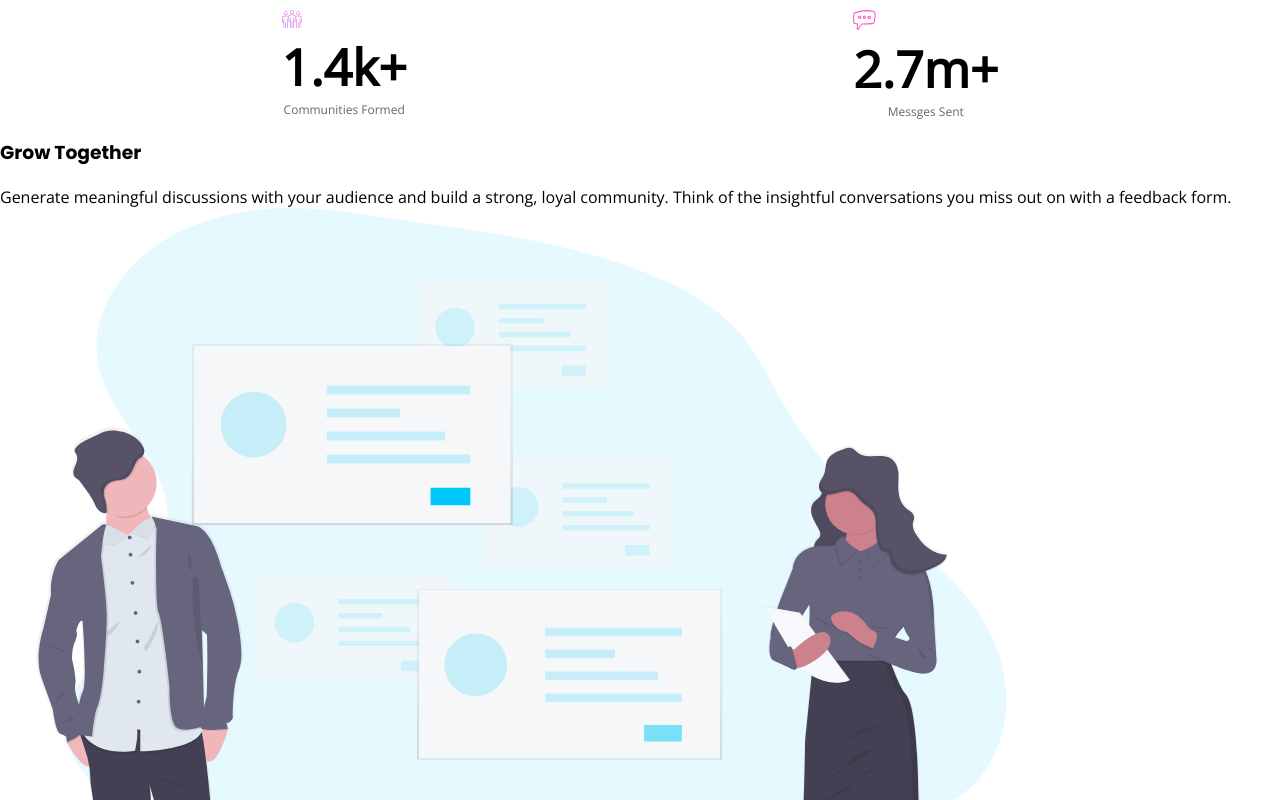
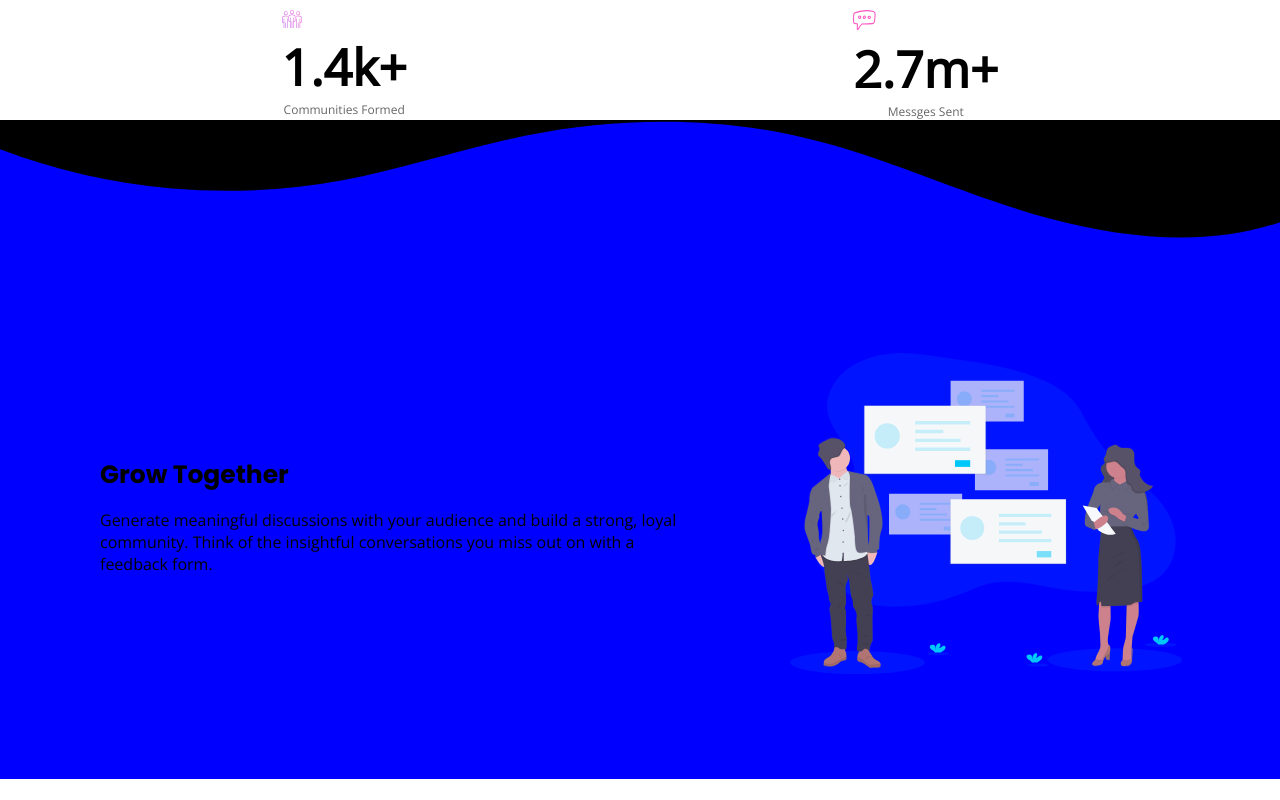
Before and after one commit to bloomdd11/huddle-landing-page-with-curved-sections-master, a plain HTML site: page index.html in a window 1280 px wide. Shown: the part 1160-1960 px from the top of the page. Drawn offline with nearby package versions, Linux system fonts and the light colour scheme.

Commit message:
huddlemain

```diff
--- a/index.html
+++ b/index.html
@@ -26,7 +26,7 @@
 
     <!--home view-->
     <section class="huddle-hv">
-        <div class="huddle-hv__greeting">
+        <div class="huddle-hv__greeting ">
             <h2>Build The Community Your Fans Will Love</h2>
             <p>Huddle re-imagines the way we build communities. You have a voice, but so does your audience. Create
                 conections with your users as you engage in genuine discussion.
@@ -52,43 +52,52 @@
 
     <!--main-->
     <main class="huddle-main">
-        <div class="huddle-main__grow">
-            <div class="huddle-main__grow_word">
-                <h3>Grow Together</h3>
-                <p>
-                    Generate meaningful discussions with your audience and build a strong, loyal community. Think of the
-                    insightful conversations you miss out on with a feedback form.
-                </p>
-            </div>
-            <div class="huddle-main__grow_img">
-                <img src="/images/illustration-grow-together.svg" alt="">
+        <div class="custom-shape-divider-top-1641724559 huddle-main-l1">
+            <svg data-name="Layer 1" xmlns="http://www.w3.org/2000/svg" viewBox="0 0 1200 120"
+                preserveAspectRatio="none">
+                <path
+                    d="M321.39,56.44c58-10.79,114.16-30.13,172-41.86,82.39-16.72,168.19-17.73,250.45-.39C823.78,31,906.67,72,985.66,92.83c70.05,18.48,146.53,26.09,214.34,3V0H0V27.35A600.21,600.21,0,0,0,321.39,56.44Z"
+                    class="shape-fill"></path>
+            </svg>
+            <div class="huddle-main__grow huddle-main-l1x0 custom-shape-divider-top-1641721504">
+                <div class="huddle-main__grow_word huddle-main-l1x1">
+                    <h3>Grow Together</h3>
+                    <p>
+                        Generate meaningful discussions with your audience and build a strong, loyal community. Think of
+                        the insightful conversations you miss out on with a feedback form.
+                    </p>
+                </div>
+                <div class="huddle-main__grow_img huddle-main-l1x2">
+                    <img src="/images/illustration-grow-together.svg" alt="">
+                </div>
             </div>
         </div>
-        <div class="huddle-main__flowing">
-            <div class="huddle-main__flowing_word">
+
+        <div class="huddle-main__flowing huddle-main-l1x0">
+            <div class="huddle-main__flowing_word huddle-main-l1x1">
                 <h3>Flowing Conversations</h3>
                 <p>
                     You wouldn't paginate a conversation in real life, so why do it online? Our threads have
                     just-in-time loading for a more natural flow.
                 </p>
             </div>
-            <div class="huddle-main__flowing_img">
+            <div class="huddle-main__flowing_img huddle-main-l1x2">
                 <img src="/images/illustration-flowing-conversation.svg" alt="">
             </div>
         </div>
-        <div class="huddle-main__users">
-            <div class="huddle-main__users_word">
+        <div class="huddle-main__users huddle-main-l1x0">
+            <div class="huddle-main__users_word huddle-main-l1x1">
                 <h3>Your Users</h3>
                 <p>
                     It takes no time at all to integrate Huddle with your app's authentication solution. This means,
                     once signed in to your app, your users can start chatting immediately.
                 </p>
-            </div>/
-            <div class="huddle-main__users_img">
+            </div>
+            <div class="huddle-main__users_img huddle-main-l1x2">
                 <img src="/images/illustration-your-users.svg" alt="">
             </div>
         </div>
-        <div class="huddle-main__ready">
+        <div class="huddle-main__ready huddle-main-l1x0">
             <h2>Ready To Build Your Community?</h2>
             <button class="getStarted_btn">Get Started For Free</button>
         </div>
--- a/stylesheet/partial/_color.scss
+++ b/stylesheet/partial/_color.scss
@@ -13,3 +13,14 @@ body {
         background-color: var($bg-main);
     }
 }
+
+//huddle-main
+.huddle-main {
+    background-color: $bg-main;
+    &-l1:nth-child(1) {
+        background-color: blue;
+    }
+    &-l1:nth-child(3) {
+        background-color: $Very-Pale-Blue;
+    }
+}
--- /dev/null
+++ b/stylesheet/partial/_huddlemain.scss
@@ -0,0 +1,36 @@
+.huddle-main {
+    //m-p-w
+    width: 100%;
+    //d
+    display: flex;
+    flex-direction: column;
+    justify-content: center;
+    align-items: center;
+    &-l1x0 {
+        // m-p-w
+        margin: 100px 0;
+        width: 100%;
+        //d
+        display: flex;
+        flex-direction: row;
+        align-items: center;
+    }
+    &-l1x1 {
+        //m-p-w
+        padding: 10px 100px;
+        h3 {
+            font-size: 25px;
+            margin-bottom: 15px;
+        }
+    }
+    &-l1x2 {
+        img {
+            width: 80%;
+            height: auto;
+        }
+    }
+    //huddle-main__flowing
+    &__flowing {
+        flex-direction: row-reverse;
+    }
+}
--- a/stylesheet/partial/_style.scss
+++ b/stylesheet/partial/_style.scss
@@ -1,4 +1,5 @@
 @import './variable';
 @import './color';
 @import './header';
-@import './homeview'
+@import './homeview';
+@import './huddlemain';
--- a/stylesheet/partial/_variable.scss
+++ b/stylesheet/partial/_variable.scss
@@ -1,12 +1,16 @@
 $bg-main: rgba(255, 255, 255, 1);
 $text: rgba(0, 0, 0, 1);
 $btn-or-link--text: hsl(321, 100%, 78%);
+$Very-Pale-Blue: hsl(207, 100%, 98%);
 //style root
 body,
 h1,
 h2,
+h3,
 div,
-p {
+p,
+img,
+svg {
     padding: 0;
     margin: 0;
 }
```
Also changed, not shown: stylesheet/main.css, 1 other file.
